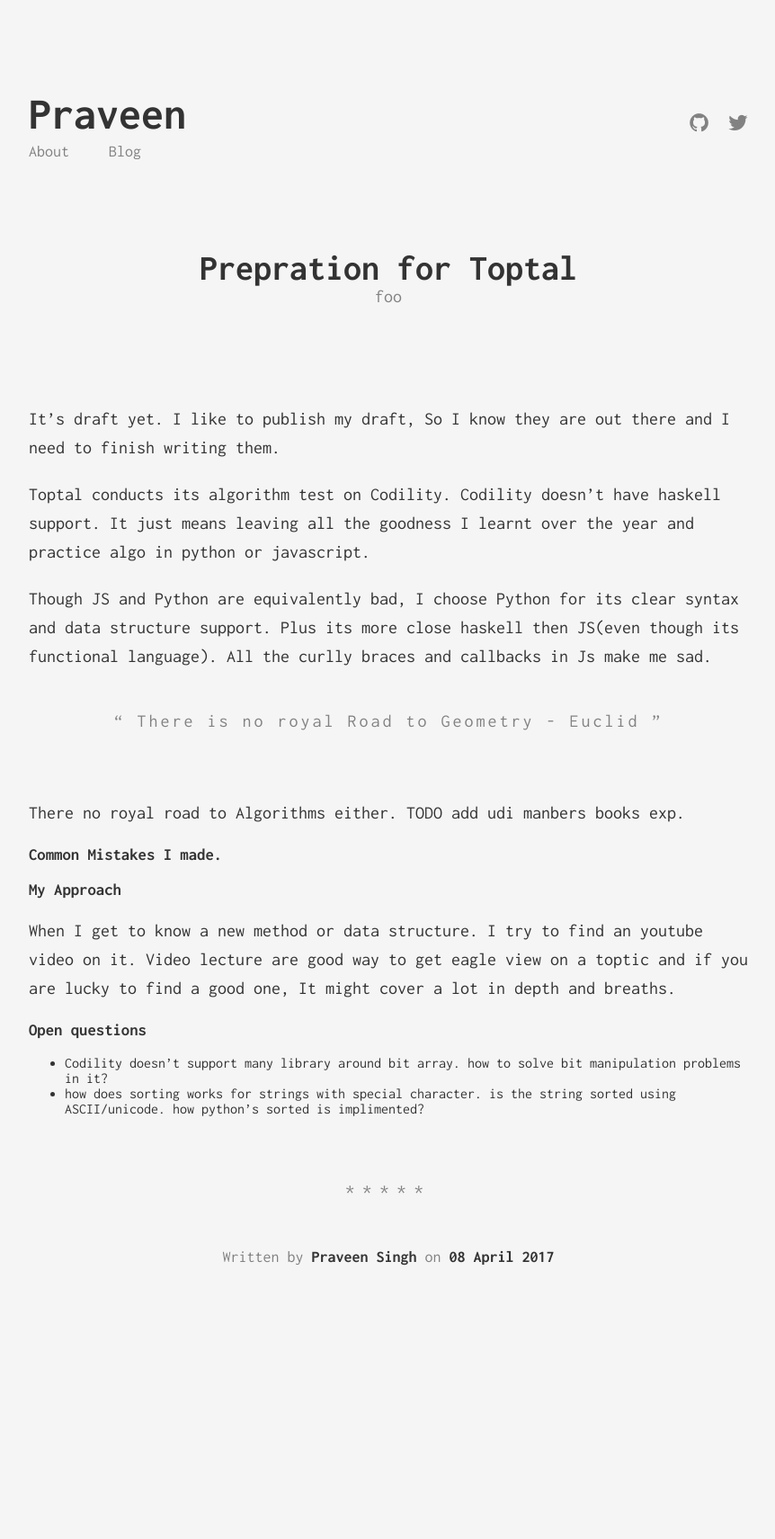
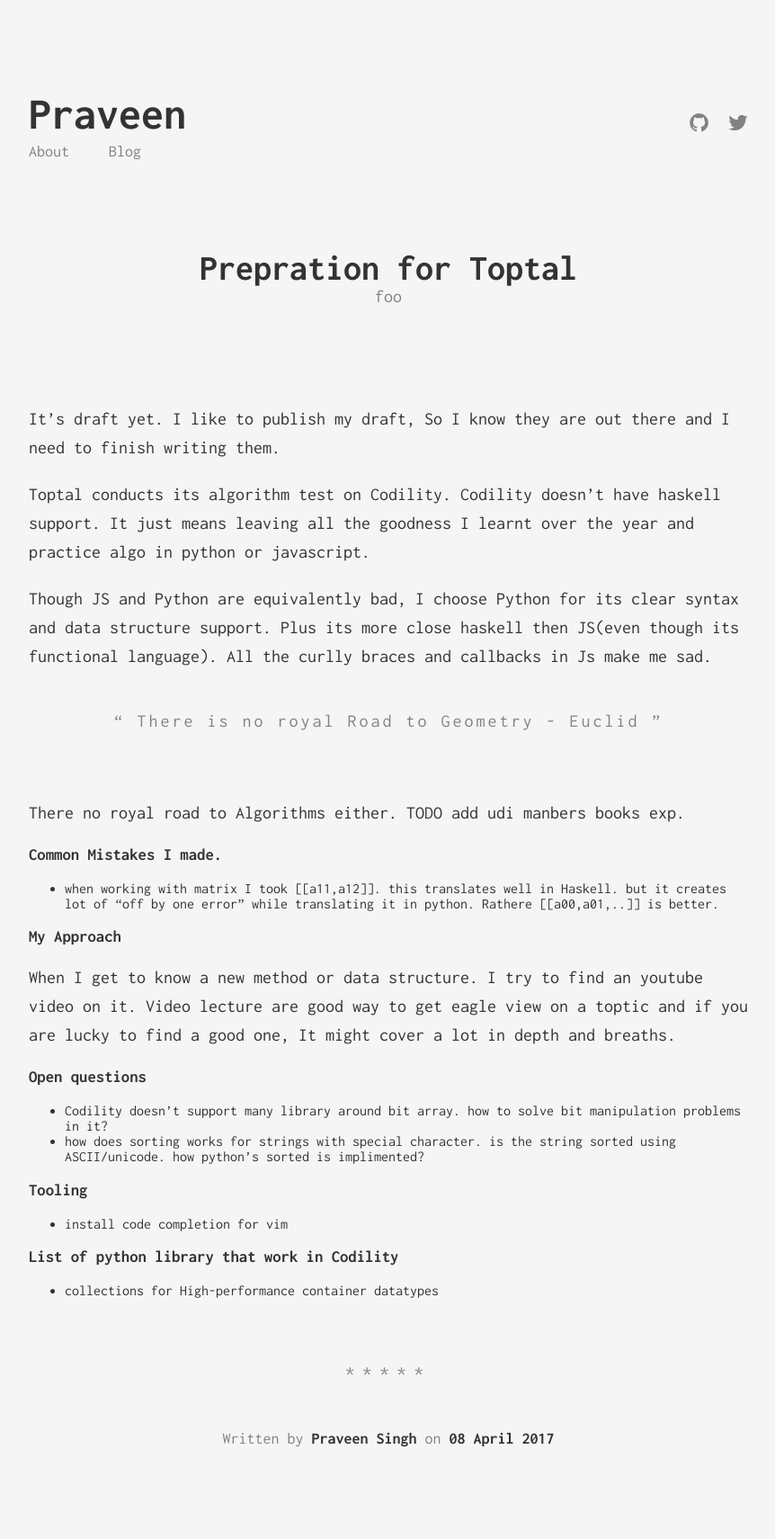
Before and after one commit to prrraveen/prrraveen.github.io, a Jekyll site: the page built from _posts/2017-04-08-Toptal.md, in a window 1280 px wide. Shown: the whole page at 90% size, without its empty margins (208-1070 px from the left). Built offline with Jekyll 4.4.1, drawn with Linux system fonts in a browser that asks for light colours; before the commit the page ends 1509 px from its top, so only the background shows below that.

Commit message:
Update 2017-04-08-Toptal.md

```diff
--- a/_posts/2017-04-08-Toptal.md
+++ b/_posts/2017-04-08-Toptal.md
@@ -19,7 +19,7 @@
 TODO add udi manbers books exp.
 
 ### Common Mistakes I made.
-
+* when working with matrix I took [[a11,a12]]. this translates well in Haskell. but it creates lot of "off by one error" while translating it in python. Rathere [[a00,a01,..]] is better.
 
 
 ### My Approach
@@ -30,3 +30,9 @@
 ### Open questions
 * Codility doesn't support many library around bit array. how to solve bit manipulation problems in it?
 * how does sorting works for strings with special character. is the string sorted using ASCII/unicode. how python's sorted is implimented?
+
+### Tooling
+* install code completion for vim
+
+### List of python library that work in Codility
+* collections for High-performance container datatypes
```
